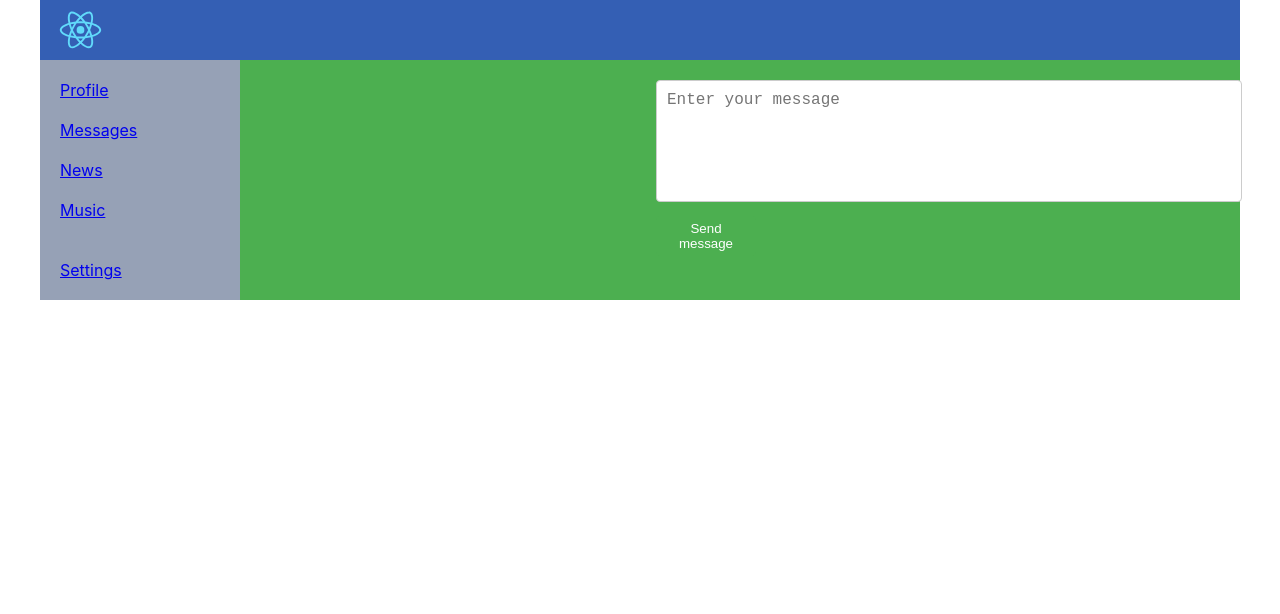
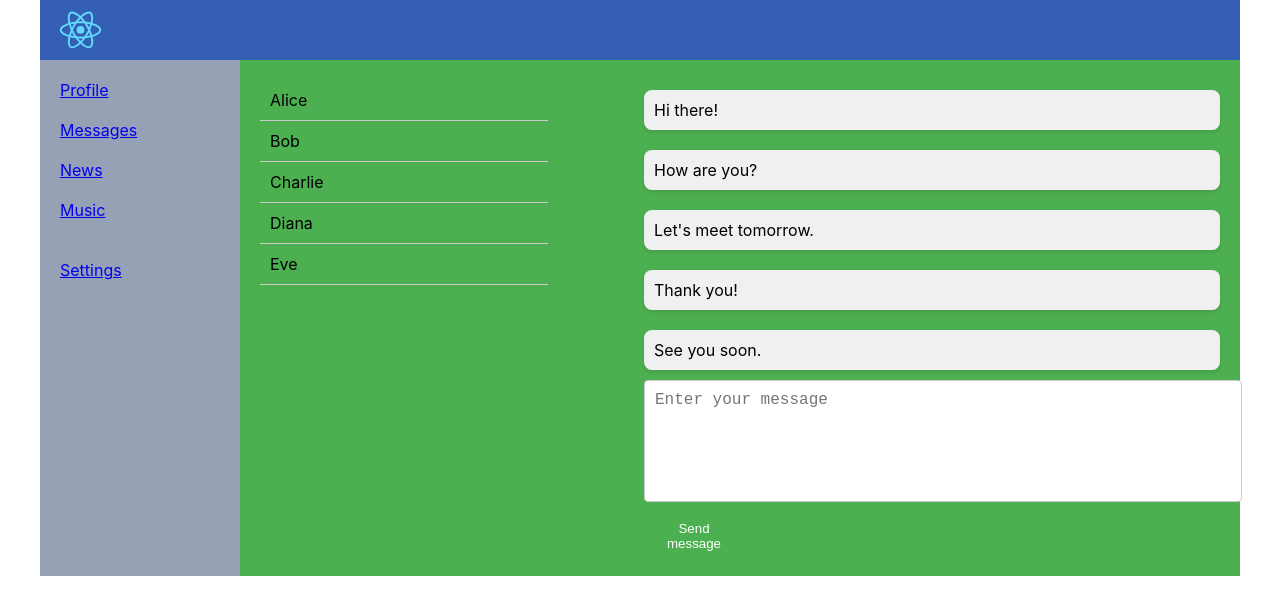
Before and after one commit to darkarki83/React-Some-Project, a React (Create React App) app in the folder facebook/: page /dialogs in a window 1280 px wide. Shown: the top 614 px of the page. Built offline with nearby package versions, Linux system fonts and the light colour scheme.

Commit message:
added DialogsItem and Message

```diff
--- /dev/null
+++ b/facebook/src/components/Dialogs/DialogItem/DialogItem.jsx
@@ -0,0 +1,5 @@
+import s from "./DialogItem.module.css";
+
+export default function DialogItem({ name, id }) {
+    return <div className={s.dialogItem}>{name}</div>; // Adjust the JSX as needed
+  }
--- /dev/null
+++ b/facebook/src/components/Dialogs/DialogItem/DialogItem.module.css
@@ -0,0 +1,10 @@
+/* DialogItem.module.css */
+.dialogItem {
+    padding: 10px;
+    border-bottom: 1px solid #ccc;
+    cursor: pointer;
+  }
+
+  .dialogItem:hover {
+    background-color: #f5f5f5;
+  }
--- a/facebook/src/components/Dialogs/Dialogs.jsx
+++ b/facebook/src/components/Dialogs/Dialogs.jsx
@@ -1,4 +1,6 @@
 import s from './Dialogs.module.css';
+import DialogItem from './DialogItem/DialogItem';
+import Message from './Message/Message';
 
 export default function Dialogs (props) {
 
@@ -18,31 +20,33 @@ export default function Dialogs (props) {
         { message: "See you soon.", id: 5 }
       ];
 
-  //let dialogsElements = mockDialogs.map(d => <DialogItem name={d.name} id={d.id} />);
-  //let messagesElements = mockMessages.map(m => <Message message={m.message} />);
-  let newMessageText = props.newMessageText;
+  let dialogsElements = mockDialogs.map(d => <DialogItem name={d.name} id={d.id} />);
+  let messagesElements = mockMessages.map(m => <Message message={m.message} />);
+  //let newMessageText = props.newMessageText;
 
   let onSendMessageClick = () => {
-    props.sendMessage();
+    //prop.s.sendMessage();
   };
 
-  let onNewMessageChange = (e) => {
+  /*let onNewMessageChange = (e) => {
     let text = e.target.value;
     props.updateNewMessageText(text);
-  };
+  };*/
 
   return (
     <div className={s.dialogs}>
       <div className={s.dialogs_items}>
-        {/* {dialogsElements} */}
+        {dialogsElements}
+        <div></div>
       </div>
+
       <div className={s.messages}>
-        {/* {messagesElements} */}
+        {messagesElements}
         <div>
           <div>
             <textarea
-            //   value={newMessageText}
-            //   onChange={onNewMessageChange}
+               //value={newMessageText}
+               //onChange={onNewMessageChange}
               placeholder="Enter your message"
             ></textarea>
           </div>
--- a/facebook/src/components/Dialogs/Dialogs.module.css
+++ b/facebook/src/components/Dialogs/Dialogs.module.css
@@ -6,7 +6,7 @@
 }
 
 .dialogs_items {
-    width: 40%; /* Adjust width as per layout */
+    width: 30%; /* Adjust width as per layout */
     margin-right: 20px; /* Space between dialog items and messages */
 }
 
--- /dev/null
+++ b/facebook/src/components/Dialogs/Message/Message.jsx
@@ -0,0 +1,5 @@
+import s from './Message.module.css'; // If using CSS Modules
+
+export default function Message({ message }) {
+  return <div className={s.message}>{message}</div>;
+}
--- /dev/null
+++ b/facebook/src/components/Dialogs/Message/Message.module.css
@@ -0,0 +1,7 @@
+.message {
+    background-color: #f0f0f0;
+    padding: 10px;
+    margin: 10px 0;
+    border-radius: 8px;
+    box-shadow: 0 2px 4px rgba(0, 0, 0, 0.1);
+  }
--- a/facebook/src/components/NavBar/Navbar.jsx
+++ b/facebook/src/components/NavBar/Navbar.jsx
@@ -1,26 +1,26 @@
 import s from './Navbar.module.css';
-import { Link } from 'react-router-dom';
+import { NavLink } from 'react-router-dom';
 
 console.log(s);
 
 export default function Navbar() {
   return (
     <nav className={s.nav} >
-      <div className={`${s.item} ${s.active}`}>
-        <Link to='/profile'>Profile</Link>
+      <div className={`${s.item}`}>
+        <NavLink to='/profile' activeClassName={s.activeLink}>Profile</NavLink>
       </div>
       <div className={s.item}>
-        <Link to='/dialogs'>Messages</Link>
+        <NavLink to='/dialogs' activeClassName={s.activeLink}>Messages</NavLink>
       </div>
       <div className={s.item}>
-        <Link to='/news'>News</Link>
+        <NavLink to='/news' activeClassName={s.active}>News</NavLink>
       </div>
       <div className={s.item}>
-        <Link to='/music'>Music</Link>
+        <NavLink to='/music' activeClassName={s.active}>Music</NavLink>
       </div>
       <br />
       <div className={s.item}>
-        <Link to='/settings'>Settings</Link>
+        <NavLink to='/settings' activeClassName={s.active}>Settings</NavLink>
       </div>
     </nav>
   )
--- a/facebook/src/components/NavBar/Navbar.module.css
+++ b/facebook/src/components/NavBar/Navbar.module.css
@@ -8,9 +8,16 @@
 .item {
     color: white;
     padding: 10px;
+    text-decoration: none;
   }
 
 .active {
     color: gold;
     padding: 10px;
   }
+
+
+.item a.activeLink {
+    color: gold;
+    padding: 10px;
+  }
```
